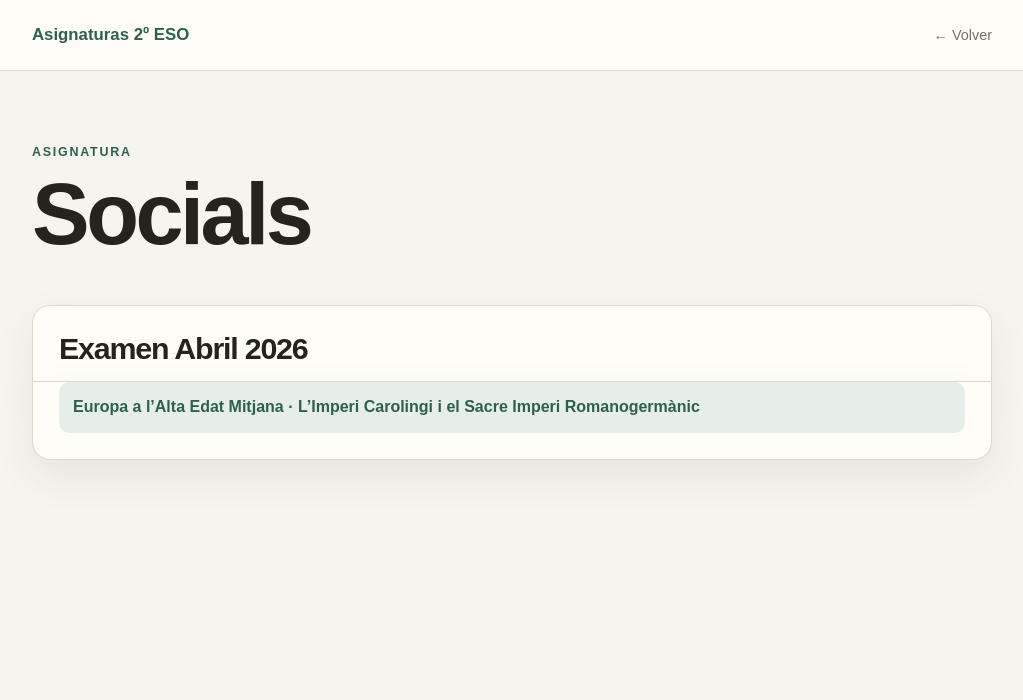
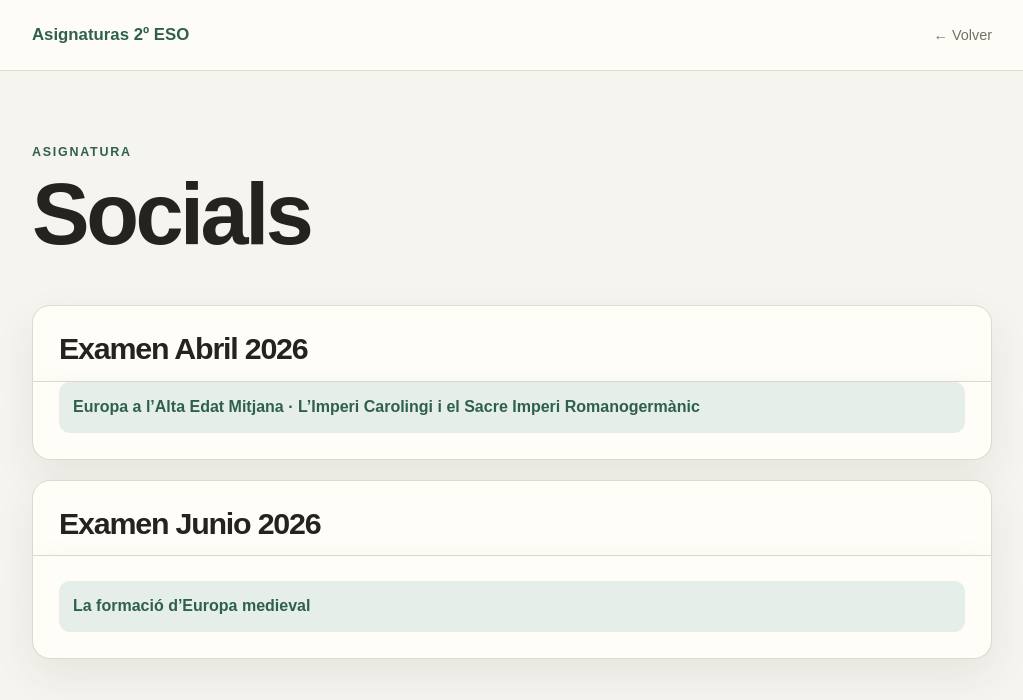
Before and after one commit to oxidoGIT/maths, a Jekyll site: the page built from _subjects/socials.md, in a window 1280 px wide. Shown: the top 700 px of the page, without its empty margins (128-1151 px from the left). Built offline with Jekyll 4.4.1, drawn with Linux system fonts in a browser that asks for light colours.

Commit message:
Update Asignatura “socials”

```diff
--- a/_subjects/socials.md
+++ b/_subjects/socials.md
@@ -5,4 +5,10 @@ language: ca
 ---
 ## Examen Abril 2026
 
-- [Europa a l'Alta Edat Mitjana · L'Imperi Carolingi i el Sacre Imperi Romanogermànic](https://chatgpt.com/canvas/shared/69e35bfe01f88191b7ed41dd6d7e8b60)
+* [Europa a l'Alta Edat Mitjana · L'Imperi Carolingi i el Sacre Imperi Romanogermànic](https://chatgpt.com/canvas/shared/69e35bfe01f88191b7ed41dd6d7e8b60)
+
+
+
+## Examen Junio 2026
+
+*  [La formació d'Europa medieval](https://oxidogit.github.io/markel/temari-medieval/)
```
